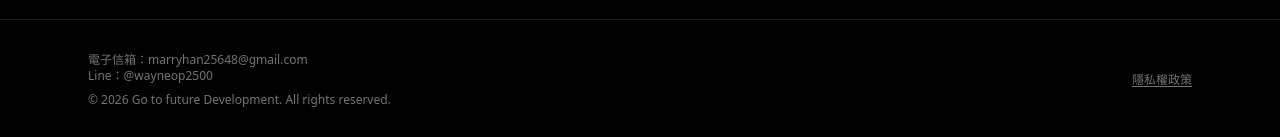
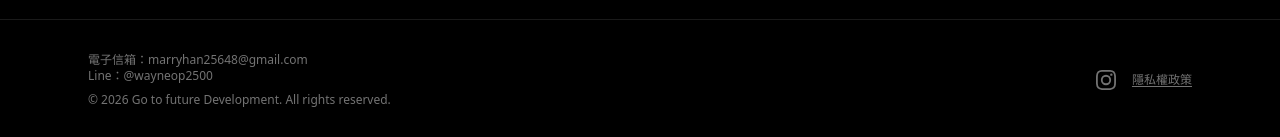
Before and after one commit to Go-To-Future-TW/OfficialWebsite, a Next.js app: page / in a window 1280 px wide. Shown: the part 994-1131 px from the top of the page. Built offline with nearby package versions, Linux system fonts and the light colour scheme.

Commit message:
feat: add instagram

```diff
--- a/src/components/Footer/Footer.tsx
+++ b/src/components/Footer/Footer.tsx
@@ -16,6 +16,28 @@ const Footer = () => {
           </p>
         </div>
 
+        <div className="flex items-center gap-4">
+          {/* Facebook */}
+          {/* <a href="#" target="_blank" rel="noopener noreferrer" className="text-neutral-500 hover:text-neutral-300 transition">
+            <svg xmlns="http://www.w3.org/2000/svg" width="20" height="20" viewBox="0 0 24 24" fill="currentColor">
+              <title>fb</title>
+              <path d="M24 12.073c0-6.627-5.373-12-12-12s-12 5.373-12 12c0 5.99 4.388 10.954 10.125 11.854v-8.385H7.078v-3.47h3.047V9.43c0-3.007 1.792-4.669 4.533-4.669 1.312 0 2.686.235 2.686.235v2.953H15.83c-1.491 0-1.956.925-1.956 1.874v2.25h3.328l-.532 3.47h-2.796v8.385C19.612 23.027 24 18.062 24 12.073z" />
+            </svg>
+          </a> */}
+          {/* Instagram */}
+          <a href="https://www.instagram.com/go_to_future.tw/" target="_blank" rel="noopener noreferrer" className="text-neutral-500 hover:text-neutral-300 transition">
+            <svg xmlns="http://www.w3.org/2000/svg" width="20" height="20" viewBox="0 0 24 24" fill="currentColor">
+              <title>ig</title>
+              <path d="M12 2.163c3.204 0 3.584.012 4.85.07 3.252.148 4.771 1.691 4.919 4.919.058 1.265.069 1.645.069 4.849 0 3.205-.012 3.584-.069 4.849-.149 3.225-1.664 4.771-4.919 4.919-1.266.058-1.644.07-4.85.07-3.204 0-3.584-.012-4.849-.07-3.26-.149-4.771-1.699-4.919-4.92-.058-1.265-.07-1.644-.07-4.849 0-3.204.013-3.583.07-4.849.149-3.227 1.664-4.771 4.919-4.919 1.266-.057 1.645-.069 4.849-.069zM12 0C8.741 0 8.333.014 7.053.072 2.695.272.273 2.69.073 7.052.014 8.333 0 8.741 0 12c0 3.259.014 3.668.072 4.948.2 4.358 2.618 6.78 6.98 6.98C8.333 23.986 8.741 24 12 24c3.259 0 3.668-.014 4.948-.072 4.354-.2 6.782-2.618 6.979-6.98.059-1.28.073-1.689.073-4.948 0-3.259-.014-3.667-.072-4.947-.196-4.354-2.617-6.78-6.979-6.98C15.668.014 15.259 0 12 0zm0 5.838a6.162 6.162 0 100 12.324 6.162 6.162 0 000-12.324zM12 16a4 4 0 110-8 4 4 0 010 8zm6.406-11.845a1.44 1.44 0 100 2.881 1.44 1.44 0 000-2.881z" />
+            </svg>
+          </a>
+          {/* Telegram */}
+          {/* <a href="#" target="_blank" rel="noopener noreferrer" className="text-neutral-500 hover:text-neutral-300 transition">
+            <svg xmlns="http://www.w3.org/2000/svg" width="20" height="20" viewBox="0 0 24 24" fill="currentColor">
+              <title>tg</title>
+              <path d="M11.944 0A12 12 0 000 12a12 12 0 0012 12 12 12 0 0012-12A12 12 0 0012 0a12 12 0 00-.056 0zm4.962 7.224c.1-.002.321.023.465.14a.506.506 0 01.171.325c.016.093.036.306.02.472-.18 1.898-.962 6.502-1.36 8.627-.168.9-.499 1.201-.82 1.23-.696.065-1.225-.46-1.9-.902-1.056-.693-1.653-1.124-2.678-1.8-1.185-.78-.417-1.21.258-1.91.177-.184 3.247-2.977 3.307-3.23.007-.032.014-.15-.056-.212s-.174-.041-.249-.024c-.106.024-1.793 1.14-5.061 3.345-.479.33-.913.49-1.302.48-.428-.008-1.252-.241-1.865-.44-.752-.245-1.349-.374-1.297-.789.027-.216.325-.437.893-.663 3.498-1.524 5.83-2.529 6.998-3.014 3.332-1.386 4.025-1.627 4.476-1.635z" />
+            </svg>
+          </a> */}
           <Link
             href="/privacy"
             className="hover:text-neutral-300 transition underline underline-offset-2"
@@ -23,6 +45,7 @@ const Footer = () => {
             隱私權政策
           </Link>
         </div>
+      </div>
     </footer>
   );
 };
```
Lines whose indentation alone changed are shown as unchanged.
